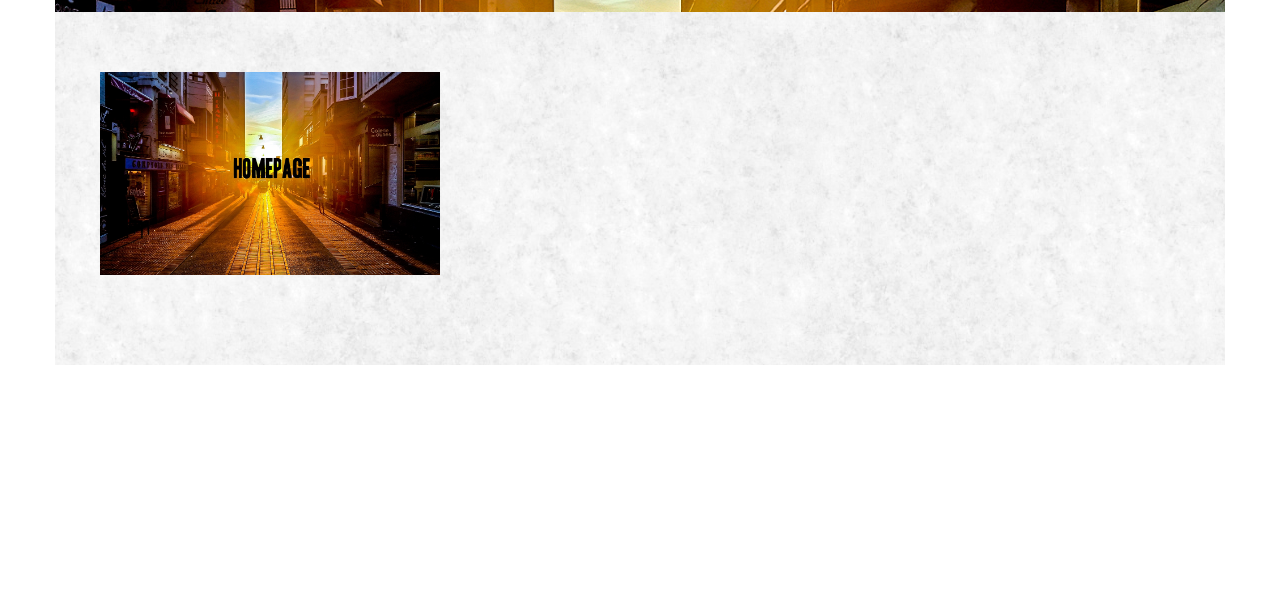
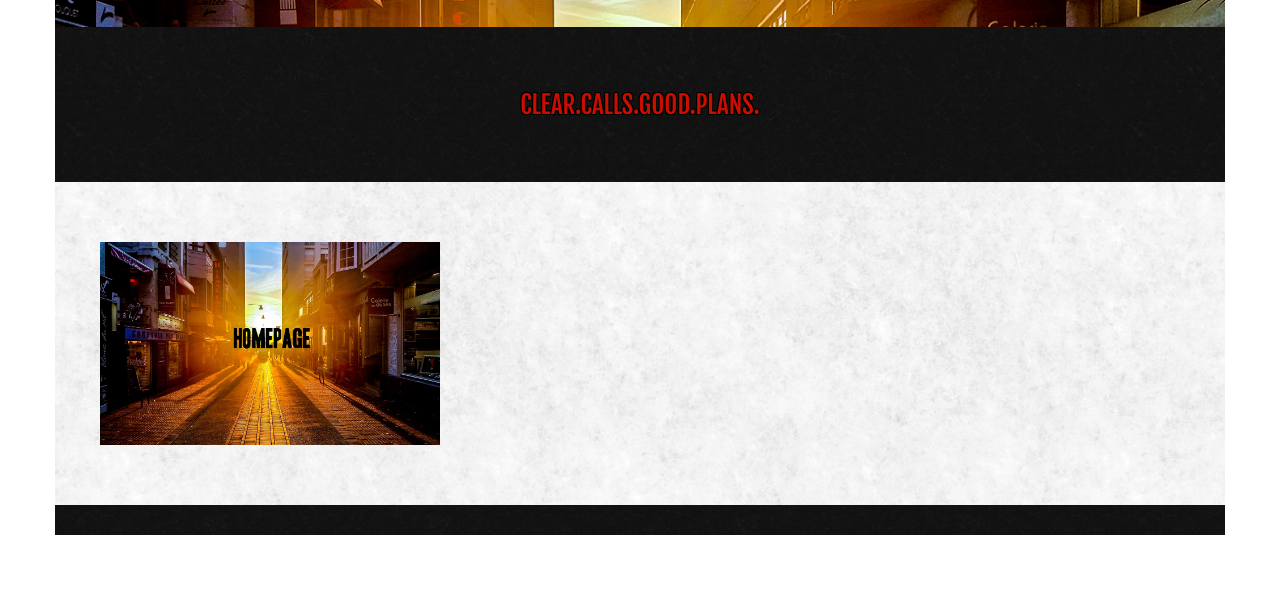
Before and after one commit to noahmost/MostaceroN-Portfolio, a plain HTML site: page public_html/index.html in a window 1280 px wide. Shown: the part 202-800 px from the top of the page. Drawn offline with nearby package versions, Linux system fonts and the light colour scheme.

Commit message:
Last push for today, Im happy so far

```diff
--- a/public_html/index.html
+++ b/public_html/index.html
@@ -35,6 +35,11 @@ and open the template in the editor.
                     </nav></div>
             </div>
             <div class="row">
+                <div class="col-xs-12 quotething">
+                    <center>CLEAR.CALLS.GOOD.PLANS.</center>
+                </div>
+            </div>
+            <div class="row rowcolor">
 
                 <div class="col-xs-4"><img class="img-responsive" src='homepage.jpg'></div>
                 <div class="col-xs-4"></div>
--- a/public_html/lol.css
+++ b/public_html/lol.css
@@ -9,6 +9,9 @@ and open the template in the editor.
 */
 /* this is all indexx */
 .bcolor{
+    background-image: url('zwartevilt.png');
+}
+.rowcolor{
     background-image: url('fresh_snow.png');
 }
 .rowpicture{
@@ -18,7 +21,7 @@ and open the template in the editor.
 #noah{
     color: rgba(251, 17, 0, 0.8);
     margin: 0px 0px 0px 0px;
-    font-size: 45px;
+    font-size: 55px;
     text-shadow:
     -1px -1px 0 #000,
     1px -1px 0 #000,
@@ -41,9 +44,9 @@ and open the template in the editor.
     height: 500px;
 }
 .line{
-    background-color: black;
+    background-color: blue;
     height: 3px;
-    margin: 10px 400px 0px 400px;
+    margin: 0px 0px 0px 0px;
 }
 li{
     text-align: center;
@@ -102,6 +105,18 @@ li{
     -1px 1px 0 #000,
     1px 1px 0 #000;
 }
+.quotething{
+    color: rgba(251, 17, 0, 0.8);
+    margin: 0px 0px 0px 0px;
+    font-size: 25px;
+    text-shadow:
+    -1px -1px 0 #000,
+    1px -1px 0 #000,
+    -1px 1px 0 #000,
+    1px 1px 0 #000;
+    font-family: 'Fjalla One', sans-serif;
+}
+
 div{
     padding: 30px;
 }
@@ -109,7 +124,7 @@ div{
 div{
     border-style: solid;
     border-width: 5px;
-    padding: 30px;
+    padding: 20px;
     border-color: green;
 }
 .container{
```
Also changed, not shown: public_html/zwartevilt.png (added).
